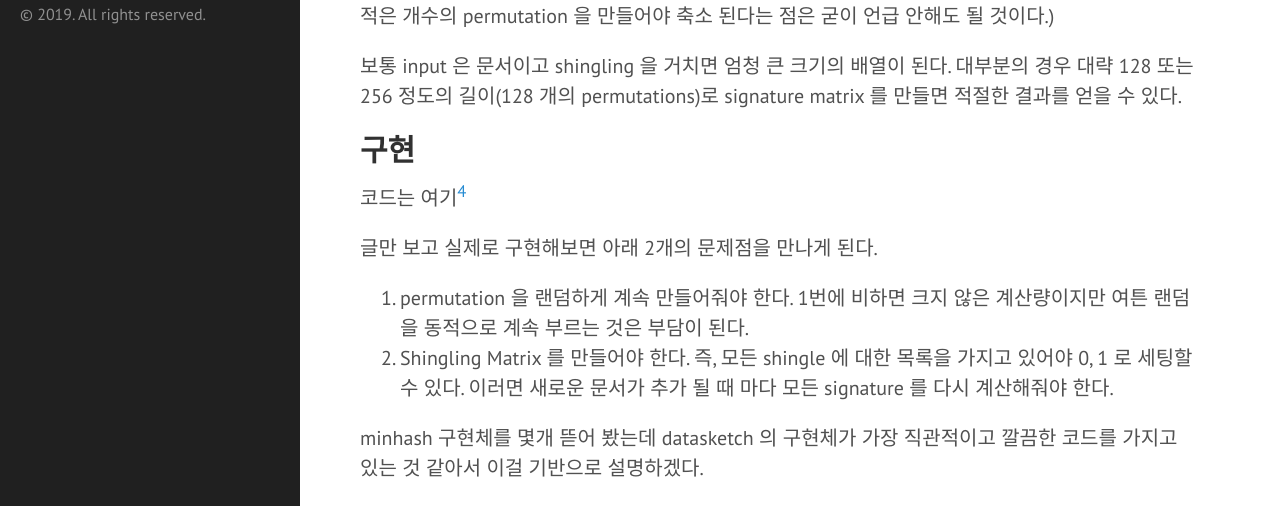
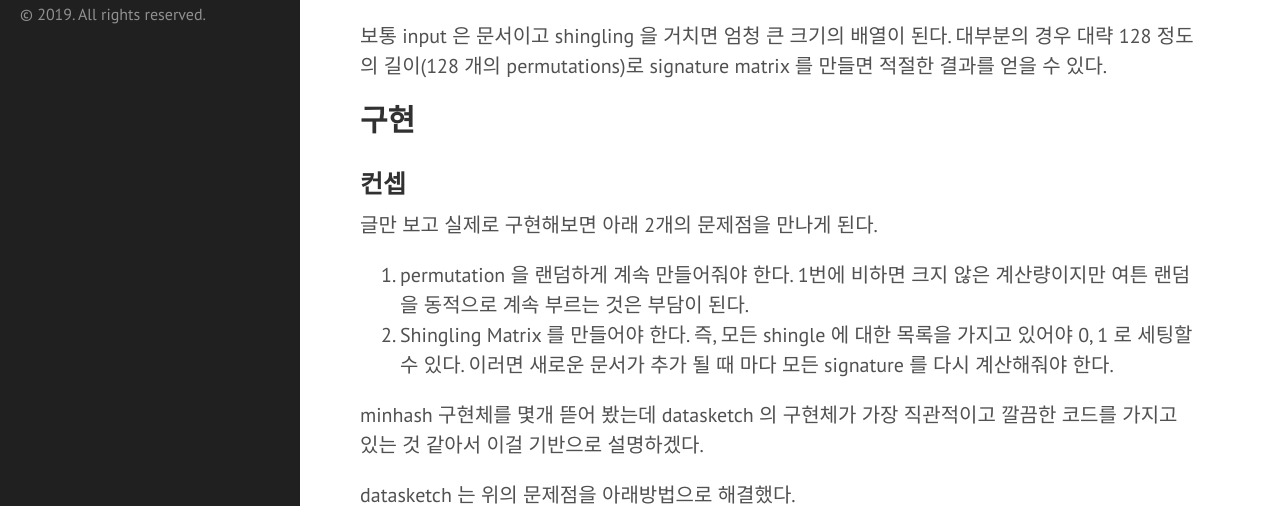
Before and after one commit to haandol/haandol.github.com, a Jekyll site: the page built from _posts/2019-05-25-minhash-algorithm-explained.md, in a window 1280 px wide and 1400 px high, scrolled down 3165 px, cut to the strip 287-793 px from the top of the window. Built offline with Jekyll 4.4.1, drawn with Linux system fonts in a browser that asks for light colours; comment, search, counter and statistics services are not loaded; some of the changed text lies outside the part shown.

Commit message:
modify descs

````diff
--- a/_posts/2019-05-25-minhash-algorithm-explained.md
+++ b/_posts/2019-05-25-minhash-algorithm-explained.md
@@ -89,15 +89,15 @@
 4. Matrix 의 5번째 row 는 C2, C4 가 1 이므로 signature matrix 의 2, 4 번째에 permutation index 인 1 을 채워준다.
 5. 두번째 index 는 항상 2 이고, 해당하는 Matrix 의 C1, C3 이 1 이므로, signature matrix 의 1, 3 번째에 permutation index 인 2 를 채워서 permutation 하나의 signature 를 만들어냈다.
 
-![](https://cdn-images-1.medium.com/max/2400/1*WKNfxHCviPHTFavK_dQflw.png)
+![](https://cdn-images-1.medium.com/max/2400/1*JSPUfzDnwwxt7tjsxOCchw.png)
 
-3개의 permutation 을 쓰면 위 그림처럼 7바이트의 데이터를 3바이트로 표현할 수 있다. (원본보다 더 적은 개수의 permutation 을 만들어야 축소 된다는 점은 굳이 언급 안해도 될 것이다.)
+3개의 permutation 을 쓰면 위 그림처럼 7바이트의 데이터를 3바이트로 표현할 수 있다.
 
-보통 input 은 문서이고 shingling 을 거치면 엄청 큰 크기의 배열이 된다. 대부분의 경우 대략 128 또는 256 정도의 길이(128 개의 permutations)로 signature matrix 를 만들면 적절한 결과를 얻을 수 있다.
+보통 input 은 문서이고 shingling 을 거치면 엄청 큰 크기의 배열이 된다. 대부분의 경우 대략 128 정도의 길이(128 개의 permutations)로 signature matrix 를 만들면 적절한 결과를 얻을 수 있다.
 
 ## 구현
 
-코드는 여기[^4]
+### 컨셉
 
 글만 보고 실제로 구현해보면 아래 2개의 문제점을 만나게 된다.
 
@@ -108,13 +108,17 @@
 
 datasketch 는 위의 문제점을 아래방법으로 해결했다.
 
-1. psuedo random generator 를 통해 미리 permutations 를 만들어둔다. 즉, seed 가 동일한 Minhash 는 동일한 permutations 를 가진다.
-2. permtations 크기와 동일한 매트릭스를 미리 만들어두고, shingle 의 signature 를 계산할 때마다 해당 매트릭스의 모든 값을 최소 signature 값으로 업데이트 해준다.
-
-위의 구현은 사실 아래의 수식과 동일하기 때문에, 글에서 설명한 방식과 동일한 효과를 기대할 수 있다.
-
 ![](https://cdn-images-1.medium.com/max/2400/1*BEXAQmgCUZN8Rp-11AX53g.png)
 
+1. psuedo random generator 를 통해 미리 permutations 를 만들어둔다. 즉, seed 가 동일한 Minhash 는 동일한 permutations 를 가진다.
+2. permtations 크기와 동일한 signature 매트릭스를 미리 만들어두고, shingle 이 추가되면 모든 permutations 에 대해 유니버설 해싱으로 해시를 해주고, 가장 작은 값들로 signature 매트릭스를 업데이트 해준다.
+
+직관적으로 유니버설 해싱을 사용하는 이유를 설명하지는 않았지만,
+shingle 간 충돌을 줄이고, signature 매트릭스의 값이 고루 분포되도록 하는 목적으로 생각된다.
+
+### 코드 설명
+
+코드는 여기[^4]
 
 ```
 TODO: 디테일한 설명추가하자...
````
